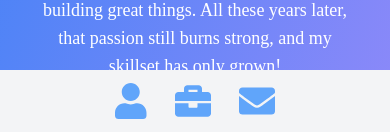
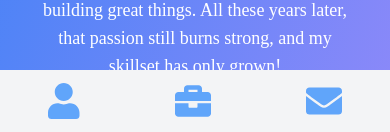
Before and after one commit to ghall89/react-portfolio, a React (Create React App) app: page / in a window 390 px wide. Shown: the part 710-842 px from the top of the page. Built offline with nearby package versions, Linux system fonts and the light colour scheme.

Commit message:
final touches on mobile nav

```diff
--- a/src/Components/Nav.js
+++ b/src/Components/Nav.js
@@ -45,8 +45,7 @@ const Nav = () => {
 					))}
 				</div>
 			</div>
-			<div className="fixed flex flex-wrap justify-center bottom-0 left-0 h-16 w-full bg-gray-100 text-4xl shadow-xl z-50 visible md:invisible">
-				<div className="flex space-x-1">
+			<div className="fixed flex flex-wrap justify-around bottom-0 left-0 h-16 w-full bg-gray-100 text-4xl shadow-xl z-50 visible md:invisible">
 				{links.map(link => (
 					<Link
 						className="p-3 text-blue-400 hover:text-blue-500"
@@ -61,7 +60,6 @@ const Nav = () => {
 					</Link>
 				))}
 			</div>
-			</div>
 		</>
 	);
 };
```
Also changed, not shown: 1 other file (tests, documents, lock files or other folders). Lines whose indentation alone changed are shown as unchanged.
